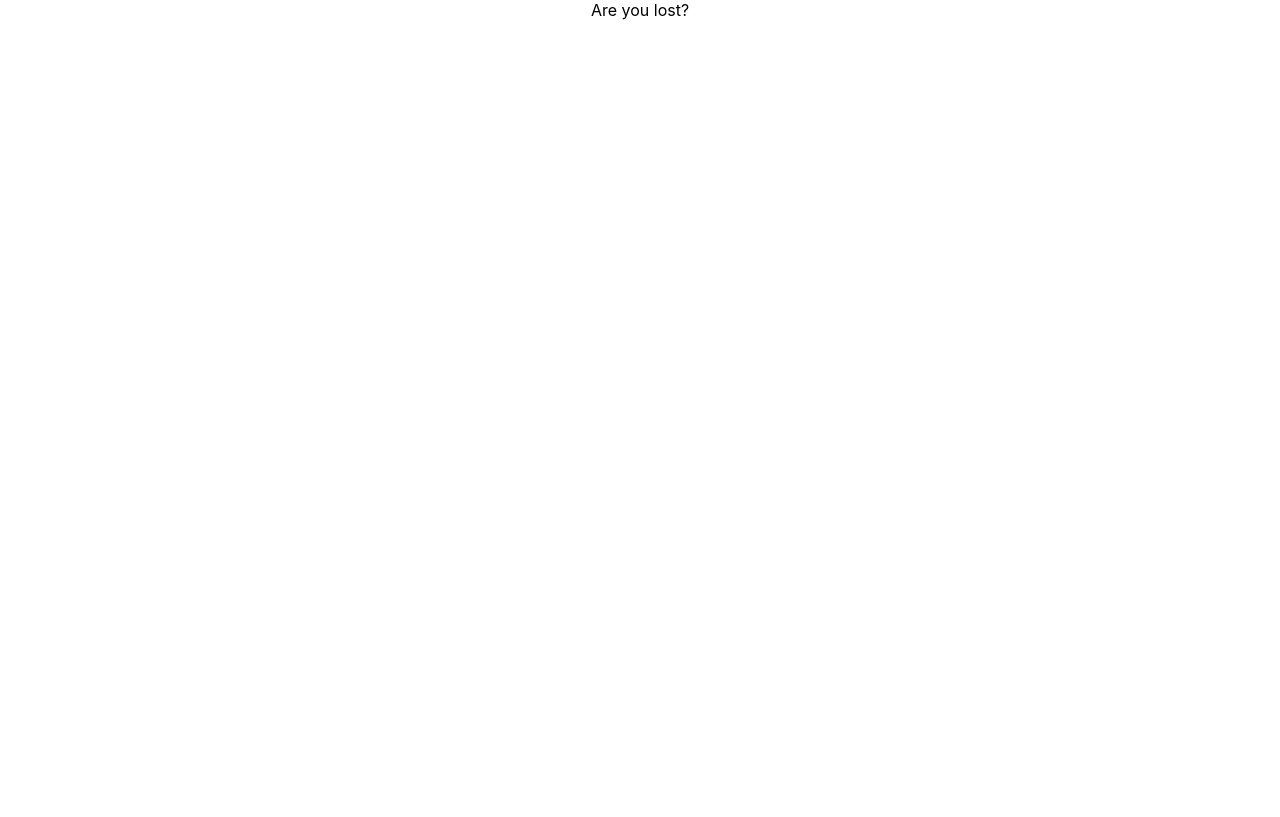
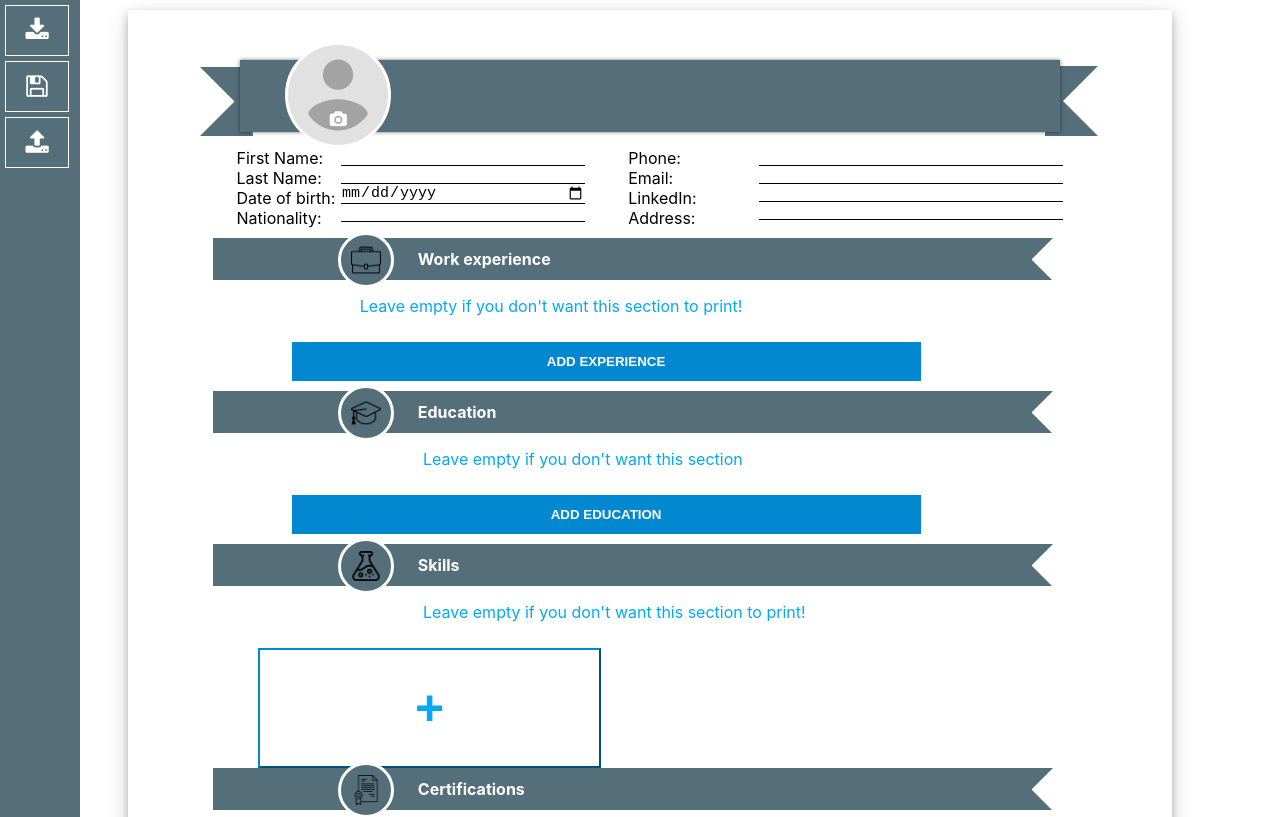
Before and after one commit to nahid1991/bud, a React (Create React App) app: page / in a window 1280 px wide. Shown: the top 817 px of the page. Built offline with nearby package versions, Linux system fonts and the light colour scheme.

Commit message:
changed routing

```diff
--- a/src/App.js
+++ b/src/App.js
@@ -11,7 +11,7 @@ function App({context}) {
       <Router>
         <div className="App">
           <Switch>
-            <Route exact path="/bud" component={GeneralCv} />
+            <Route exact path="/" component={GeneralCv} />
             <Route render={() => (<div>Are you lost?</div>)} />
           </Switch>
         </div>
```
